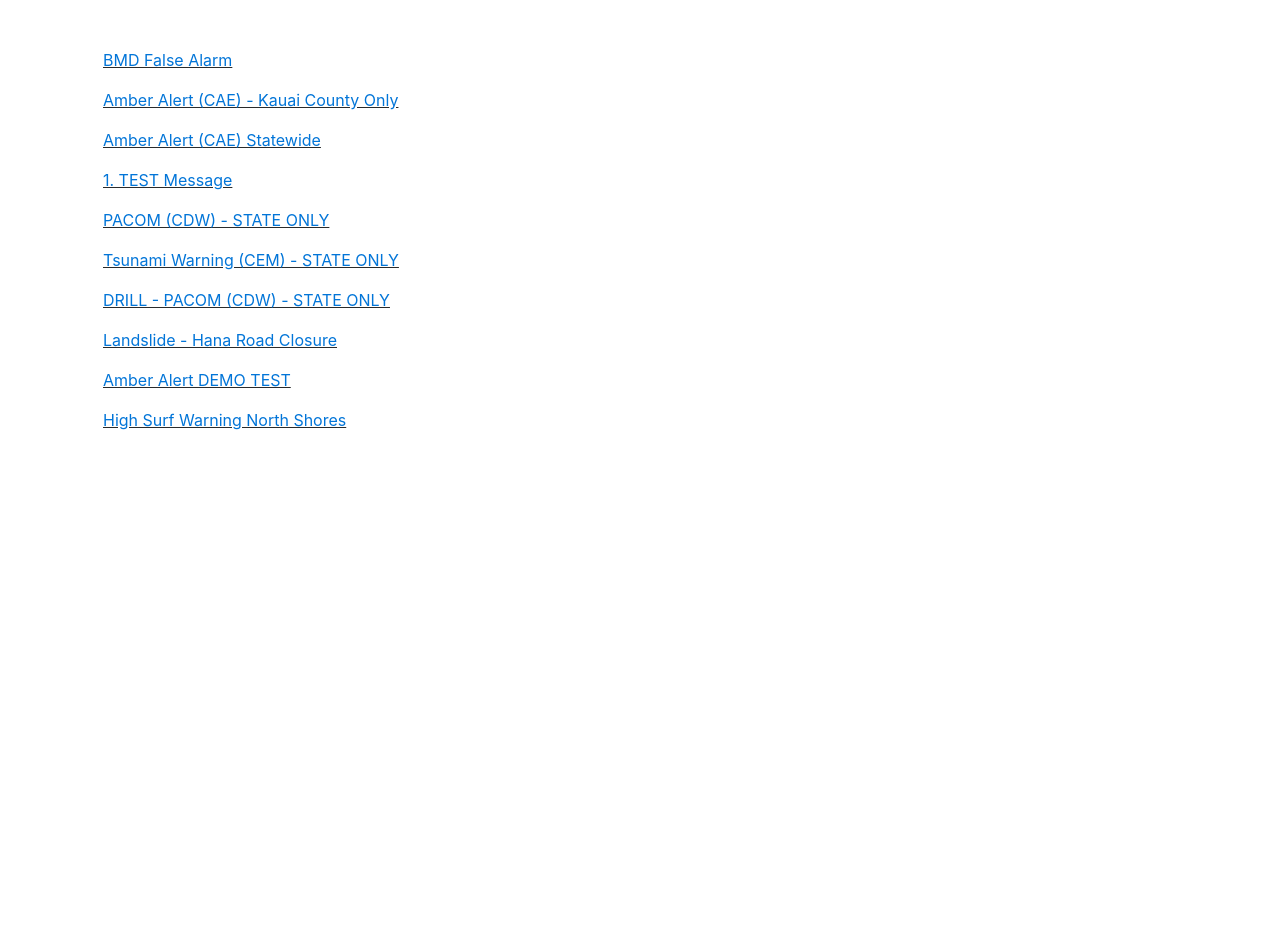
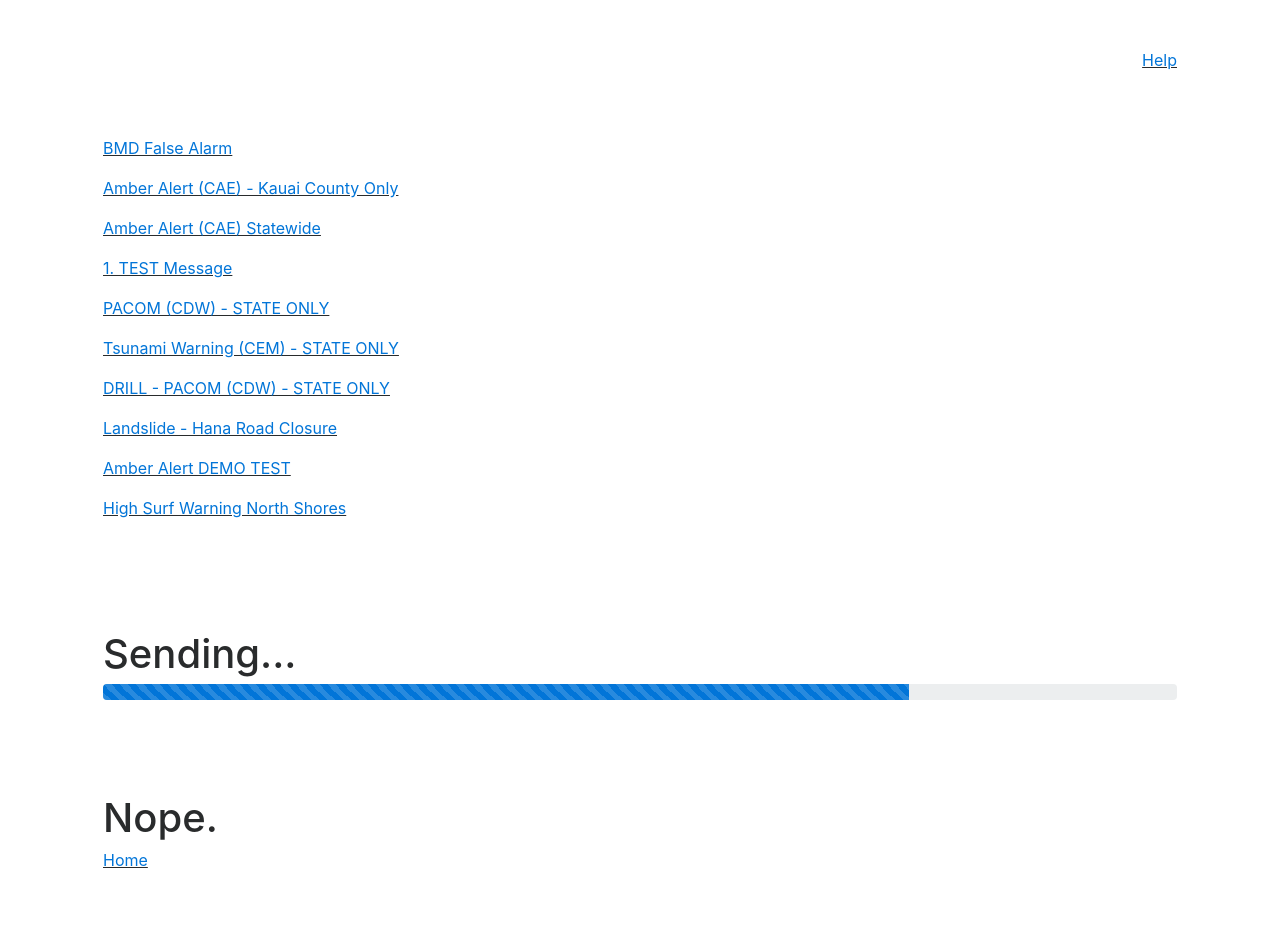
Before and after one commit to fantasyui-com/pacom, a website: page index.html in a window 1280 px wide. Before the commit the page ends 800 px from the top, so only its background shows below. Drawn offline with nearby package versions, Linux system fonts and the light colour scheme.

Commit message:
New Release (Multiple Screens, Progress Bar)

```diff
--- a/index.html
+++ b/index.html
@@ -13,20 +13,52 @@
 
   <body>
 
-    <div class="container p-3">
+    <div class="container screen home p-3">
+
+      <div class="row p-3">
+        <div class="col p-3">
+          <div class="float-right"><u><a class="display" data-name="help" href="#">Help</a></u></div>
+        </div>
+      </div>
+
       <div class="row p-3">
         <div class="col p-3">
 
-          <p><u><a href="#">BMD False Alarm</a></u></p>
-          <p><u><a href="#">Amber Alert (CAE) - Kauai County Only</a></u></p>
-          <p><u><a href="#">Amber Alert (CAE) Statewide</a></u></p>
-          <p><u><a href="#">1. TEST Message</a></u></p>
-          <p><u><a href="#">PACOM (CDW) - STATE ONLY</a></u></p>
-          <p><u><a href="#">Tsunami Warning (CEM) - STATE ONLY</a></u></p>
-          <p><u><a href="#">DRILL - PACOM (CDW) - STATE ONLY</a></u></p>
-          <p><u><a href="#">Landslide - Hana Road Closure</a></u></p>
-          <p><u><a href="#">Amber Alert DEMO TEST</a></u></p>
-          <p><u><a href="#">High Surf Warning North Shores</a></u></p>
+
+          <p><u><a class="order" href="#">BMD False Alarm</a></u></p>
+          <p><u><a class="order" href="#">Amber Alert (CAE) - Kauai County Only</a></u></p>
+          <p><u><a class="order" href="#">Amber Alert (CAE) Statewide</a></u></p>
+          <p><u><a class="order" href="#">1. TEST Message</a></u></p>
+          <p><u><a class="order" href="#">PACOM (CDW) - STATE ONLY</a></u></p>
+          <p><u><a class="order" href="#">Tsunami Warning (CEM) - STATE ONLY</a></u></p>
+          <p><u><a class="order" href="#">DRILL - PACOM (CDW) - STATE ONLY</a></u></p>
+          <p><u><a class="order" href="#">Landslide - Hana Road Closure</a></u></p>
+          <p><u><a class="order" href="#">Amber Alert DEMO TEST</a></u></p>
+          <p><u><a class="order" href="#">High Surf Warning North Shores</a></u></p>
+
+        </div>
+      </div>
+    </div>
+
+    <div class="container screen execution p-3">
+      <div class="row p-3">
+        <div class="col p-3">
+          <h1>Sending...</h1>
+
+          <div class="progress">
+            <div class="execution progress-bar progress-bar-striped progress-bar-animated" role="progressbar" aria-valuenow="75" aria-valuemin="0" aria-valuemax="100" style="width: 75%;"></div>
+          </div>
+
+        </div>
+      </div>
+    </div>
+
+    <div class="container screen help p-3">
+      <div class="row p-3">
+        <div class="col p-3">
+
+          <h1>Nope.</h1>
+          <p><u><a class="display" data-name="home" href="#">Home</a></u></p>
 
         </div>
       </div>
```
Also changed, not shown: renderer.js (+87 -8 lines).
